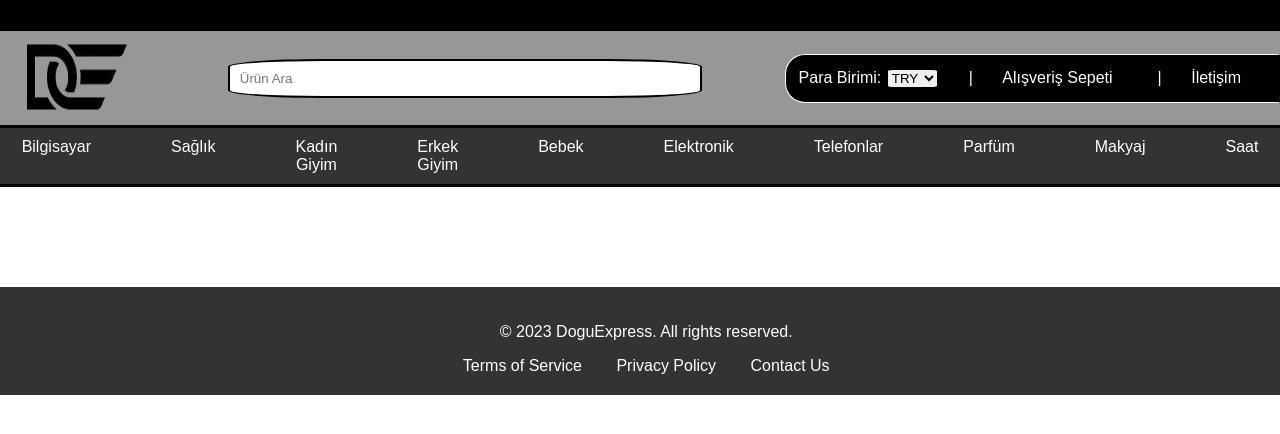
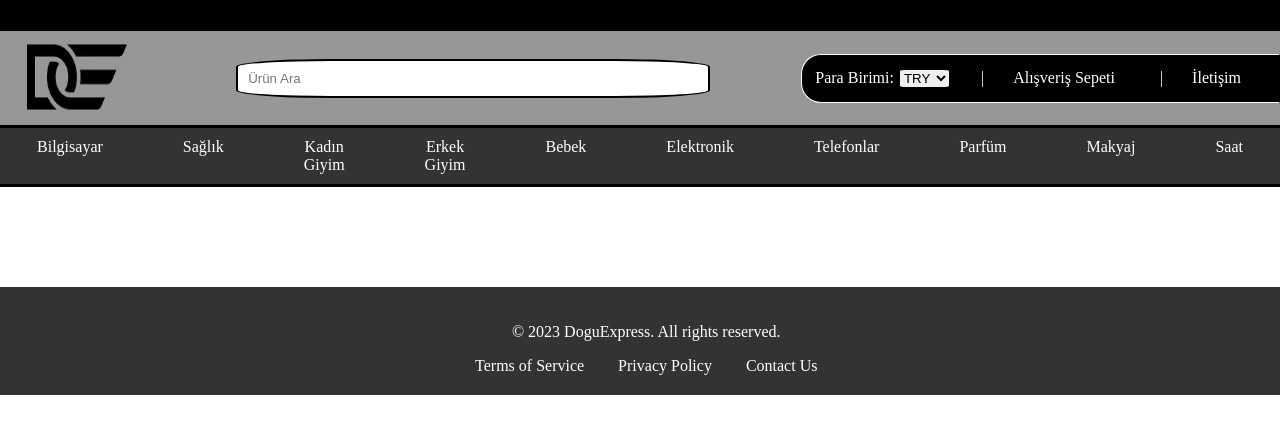
Before and after one commit to dogukan-filiz/BLM2537-final-projesi, a plain HTML site: page index.html in a window 1280 px wide. Drawn offline with Linux system fonts and the light colour scheme; no server answers.

Commit message:
Hata Giderme
*Kodun işlenme zamanında sırasal düzende problem olduğu için API tarafından alınan veriler önceliklendirildi.

*Yazı stili değiştirildi.

```diff
--- a/index.html
+++ b/index.html
@@ -6,7 +6,7 @@
     <link rel="stylesheet" href="style.css" />
     <title>DoguExpress</title>
   </head>
-  <body>
+  <body style="font-family: Noto Sans TC;">
     <header>
       <div class="header-top">
         <marquee behavior="scroll" direction="left" scrollamount="8">
--- a/script.js
+++ b/script.js
@@ -23,9 +23,6 @@ window.addEventListener("unload", function () {
 });
 
 document.addEventListener("DOMContentLoaded", function () {
-  listAllProducts();
-  updateCartCount();
-
   fetch(apiUrl)
     .then((response) => response.json())
     .then((data) => {
@@ -48,6 +45,8 @@ document.addEventListener("DOMContentLoaded", function () {
       });
     });
   }
+  listAllProducts();
+  updateCartCount();
 
   const productContainer = document.getElementById("product-list");
 
```
